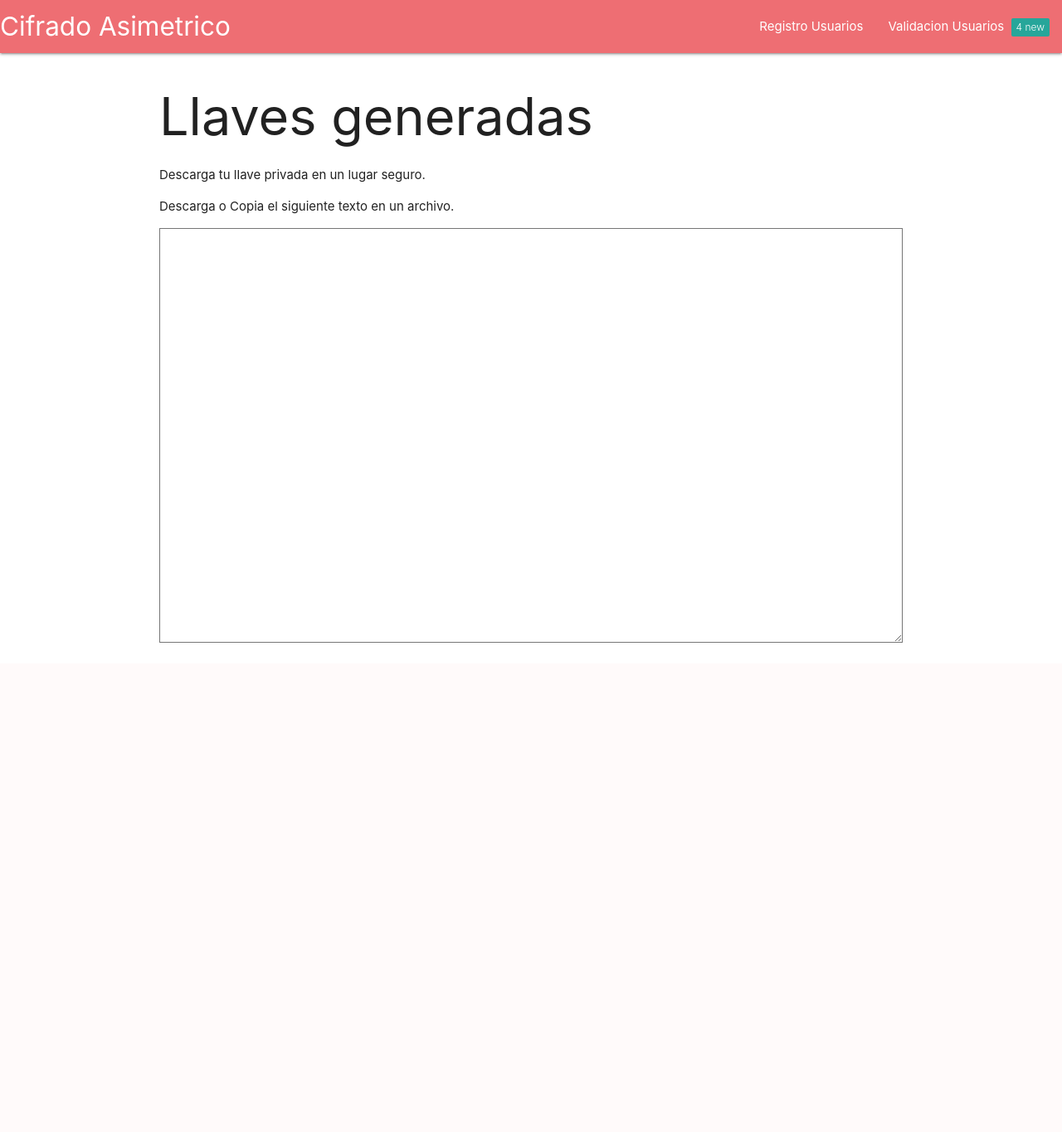
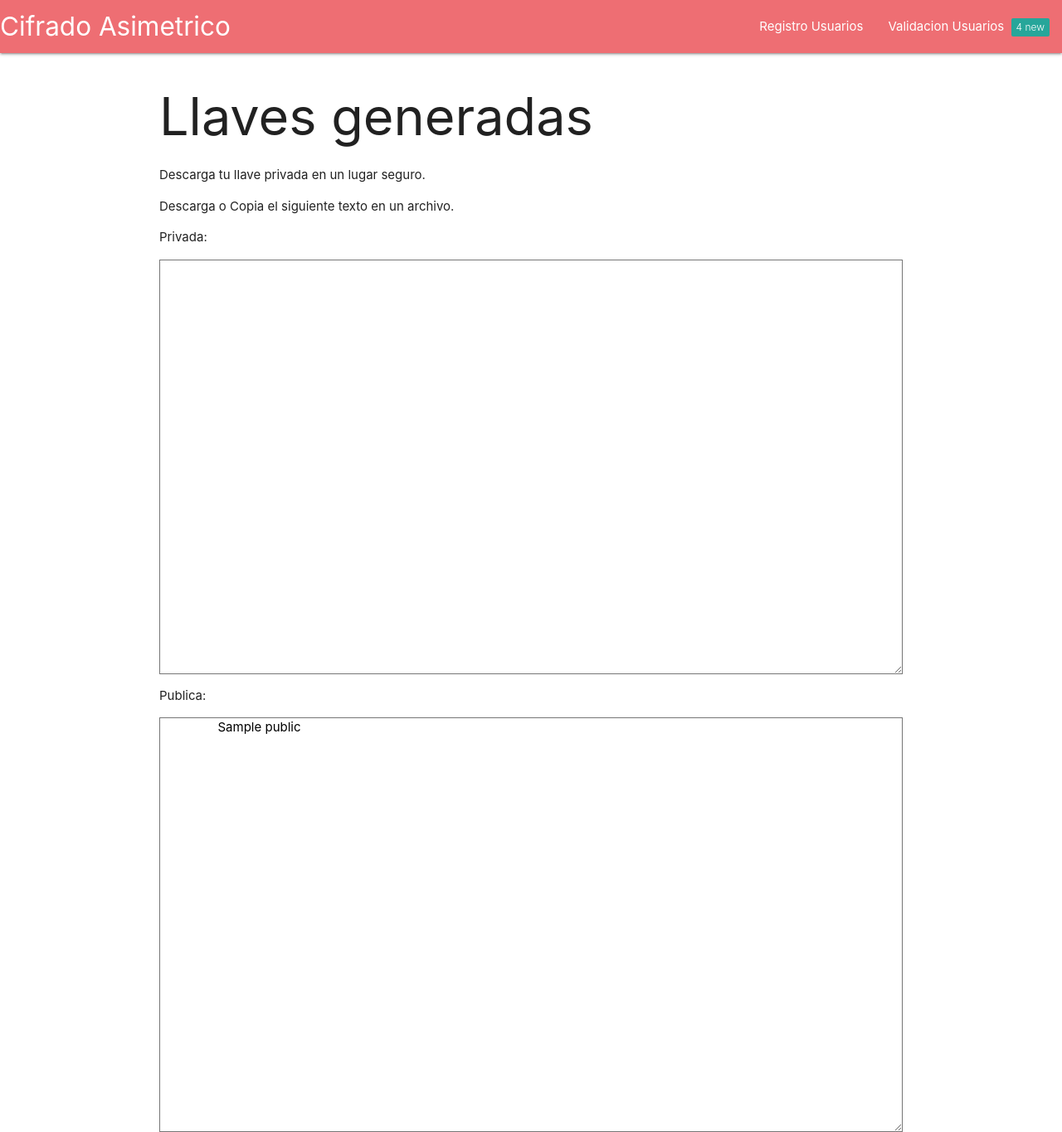
Before and after one commit to djaquels/cifrador, a Flask app: template templates/generated.html in a window 1280 px wide. Shown: the whole page at 83% size. Before the commit the page ends 775 px from the top, so only its background shows below. Run offline with Flask 2, Linux system fonts and the light colour scheme; the template is opened without the code that fills it: most values are stand-ins (such as "Sample title", 1, 10 or a date in 2020).

Commit message:
binary encription decription

```diff
--- a/app.py
+++ b/app.py
@@ -6,6 +6,7 @@
 from Crypto.PublicKey import RSA
 from Crypto import Random
 from Crypto.Cipher import PKCS1_OAEP
+import pem
 
 from database.repositorio import Repositorio
 
@@ -27,30 +28,45 @@
         rsa_public_key = RSA.importKey(public_key)
         rsa_public_key = PKCS1_OAEP.new(rsa_public_key)
         encrypted_text = rsa_public_key.encrypt(seed)
+        f = open("./private_key.rsa", 'wb')
+        f.write( key.export_key('PEM'))
+        f.close()
+        f = open("./public_key.rsa", 'wb')
+        f.write( key.publickey().export_key('PEM'))
+        f.close()
+        a = open("./private_key.rsa", 'r')
+        b = open("./public_key.rsa",'r')
+        pk = a.read()
+        public = b.read()
         rep = Repositorio("postgres", "*sametsiS1", "127.0.0.1", "5432", "cypher")
         query = "INSERT INTO users(username,public_key,passphrase) VALUES(%s,%s,%s)"
-        rep.cursor.execute(query,(user,public_key,encrypted_text))
+        rep.cursor.execute(query,(user,public,encrypted_text))
         rep.connection.commit()
         rep.disconnect()
-        return render_template('generated.html',private=private_key)
+        print(encrypted_text)
+        return render_template('generated.html',private=pk,public=public,passphrase=encrypted_text)
 @app.route('/validate',methods=['POST','GET','OPTIONS'])
 def validate():
     if request.method == 'POST':
-        rep = Repositorio("postgres", "*sametsiS1", "127.0.0.1", "5432", "cypher")
-        #decifrando
-        user = request.form['user']
-        private_key = request.form['private_key']
-        query = "SELECT passphrase FROM users where username = %s "
-        rep.cursor.execute(query, (user))
-        passphrase = rep.cursor.fetchone()
-        f = open("D:\MAESTROS\Cifrado\private.txt", "r")
-        pk = f.read()
-        print('your encrypted_text is : {}'.format(passphrase))
-        print(private_key)
-        rsa_private_key = RSA.importKey(pk)
-        rsa_private_key = PKCS1_OAEP.new(rsa_private_key)
-        decrypted_text = rsa_private_key.decrypt(passphrase)
-        print('your decrypted_text is : {}'.format(decrypted_text))
+        try:
+            rep = Repositorio("postgres", "*sametsiS1", "127.0.0.1", "5432", "cypher")
+            #decifrando
+            user = request.form['user']
+            private_key = request.form['private_key']
+            print(user)
+            query = "SELECT passphrase FROM users where username = %s "
+            rep.cursor.execute(query, (user,))
+            passphrase = rep.cursor.fetchone()[0]
+            print('your encrypted_text is : {}'.format(passphrase))
+            print("importing key")
+            pk = open("D:\MAESTROS\Cifrado\private_key.rsa","rb")
+            rsa_private_key = RSA.importKey(pk.read())
+            print("key imported")
+            rsa_private_key = PKCS1_OAEP.new(rsa_private_key)
+            decrypted_text = rsa_private_key.decrypt(passphrase)
+            print('your decrypted_text is : {}'.format(decrypted_text))
+        except  Exception as e:
+            print(e)
         return render_template('validated.html')
     return render_template('validate.html')
 if __name__ == '__main__':
--- a/requeriments.txt
+++ b/requeriments.txt
@@ -6,3 +6,4 @@
 blinker==1.4.0
 Flask-Cors==3.0.8
 pycryptodome==3.9
+pem==0.3.0
--- a/templates/generated.html
+++ b/templates/generated.html
@@ -14,7 +14,7 @@
 <body>
 <nav>
         <div class="nav-wrapper">
-          <a href="" class="brand-logo">Cifrado Asimetrico</a>
+          <a href="/" class="brand-logo">Cifrado Asimetrico</a>
           <ul id="nav-mobile" class="right hide-on-med-and-down">
             <li><a href="/">Registro Usuarios</a></li>
             <li><a href="/validate">Validacion Usuarios <span class="new badge">4</span></a></li>
@@ -27,8 +27,13 @@
         <p> Descarga tu llave privada en un lugar seguro.</p>
         <p> Descarga o Copia el siguiente texto en un archivo.</p>
         <div id="box">
+            <p>Privada: </p>
             <textarea class="content" height="200">
                 {{private}}
+            </textarea>
+            <p> Publica: </p>
+            <textarea class="content">
+                {{public}}
             </textarea>
         </div>
     </div>
--- a/templates/validate.html
+++ b/templates/validate.html
@@ -7,7 +7,6 @@
 <style>
     textarea {
         height:500px;
-        text-align: justify;
     }
 </style>
 </head>
```
Also changed, not shown: private.txt (deleted, +0 -1 lines).
